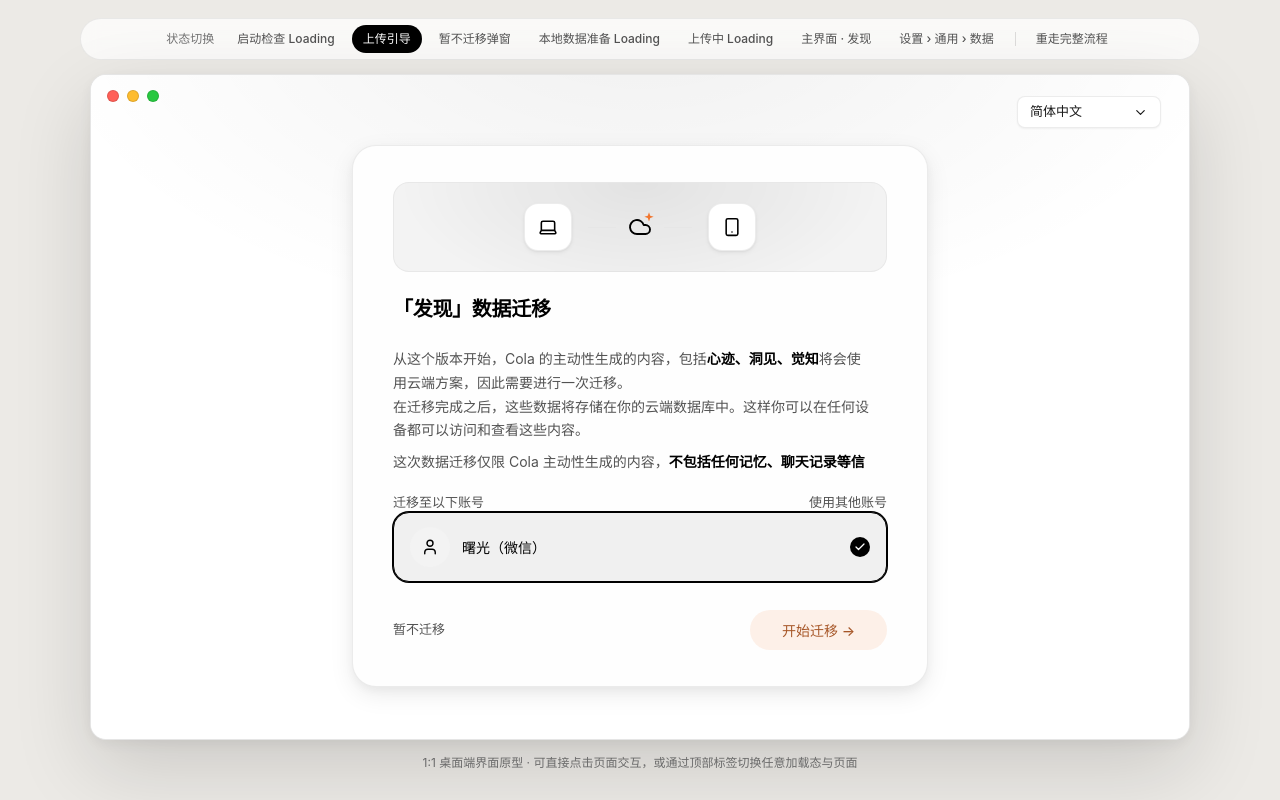
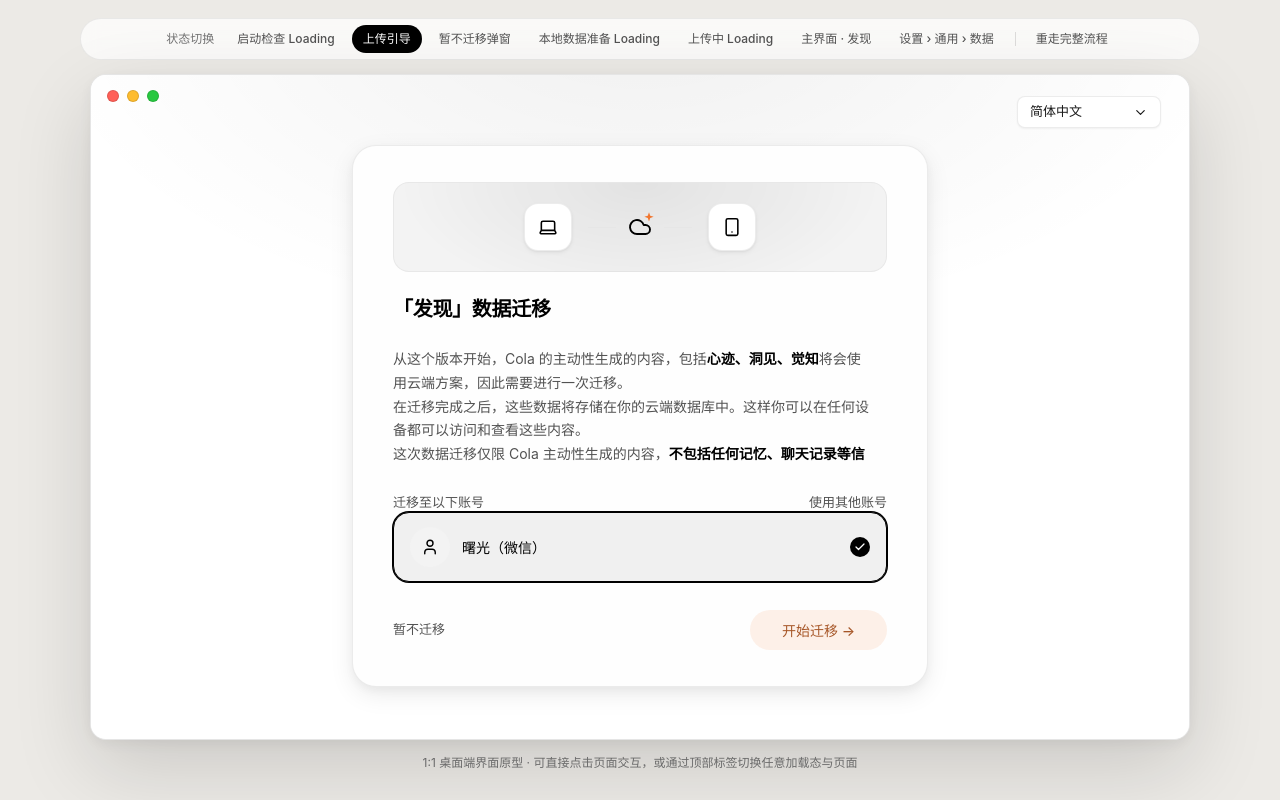
Before and after one commit to mackt/mackt.github.io, a plain HTML site: page cola-discover-upload/index.html in a window 1280 px wide. Drawn offline with Linux system fonts and the light colour scheme.

Commit message:
fix(preview): use uniform migration text spacing

```diff
--- a/cola-discover-upload/index.html
+++ b/cola-discover-upload/index.html
@@ -1706,8 +1706,8 @@
             '</div>' +
             '<div class="migration-scroll-body" role="region" aria-label="「发现」数据迁移" tabindex="0">' +
               '<div class="migration-lead">' +
-                '从这个版本开始，Cola 的主动性生成的内容，包括<strong>心迹、洞见、觉知</strong>将会使用云端方案，因此需要进行一次迁移。<br>在迁移完成之后，这些数据将存储在你的云端数据库中。这样你可以在任何设备都可以访问和查看这些内容。</div>' +
-              '<div class="migration-lead">这次数据迁移仅限 Cola 主动性生成的内容，<strong>不包括任何记忆、聊天记录等信息</strong>。' +
+                '从这个版本开始，Cola 的主动性生成的内容，包括<strong>心迹、洞见、觉知</strong>将会使用云端方案，因此需要进行一次迁移。<br>在迁移完成之后，这些数据将存储在你的云端数据库中。这样你可以在任何设备都可以访问和查看这些内容。<br>' +
+              '这次数据迁移仅限 Cola 主动性生成的内容，<strong>不包括任何记忆、聊天记录等信息</strong>。' +
                 '<span class="inline-info-wrap" id="pathsInfoWrap">' +
                   '<button type="button" class="inline-info-btn" id="pathsInfoBtn" aria-label="查看本地目录">' + svgIcon('info', 14) + '</button>' +
                   '<div class="inline-info-popover" role="tooltip">' +
@@ -1720,8 +1720,8 @@
                     '</ul>' +
                   '</div>' +
                 '</span>' +
-              '<br>同时，我们将严格保护你的云端个人数据和隐私。</div>' +
-              '<div class="migration-lead">你也可以选择不进行迁移。<br>如果点击【暂不迁移】按钮，Cola 将<strong>不会主动性生成任何新内容</strong>。<br>但已有的历史内容依然可以<strong>在本地查看</strong>。</div>' +
+              '<br>同时，我们将严格保护你的云端个人数据和隐私。<br>' +
+              '你也可以选择不进行迁移。<br>如果点击【暂不迁移】按钮，Cola 将<strong>不会主动性生成任何新内容</strong>。<br>但已有的历史内容依然可以<strong>在本地查看</strong>。</div>' +
             '</div>' +
             '<div class="migration-account">' +
               '<div class="migration-account-heading">' +
```
